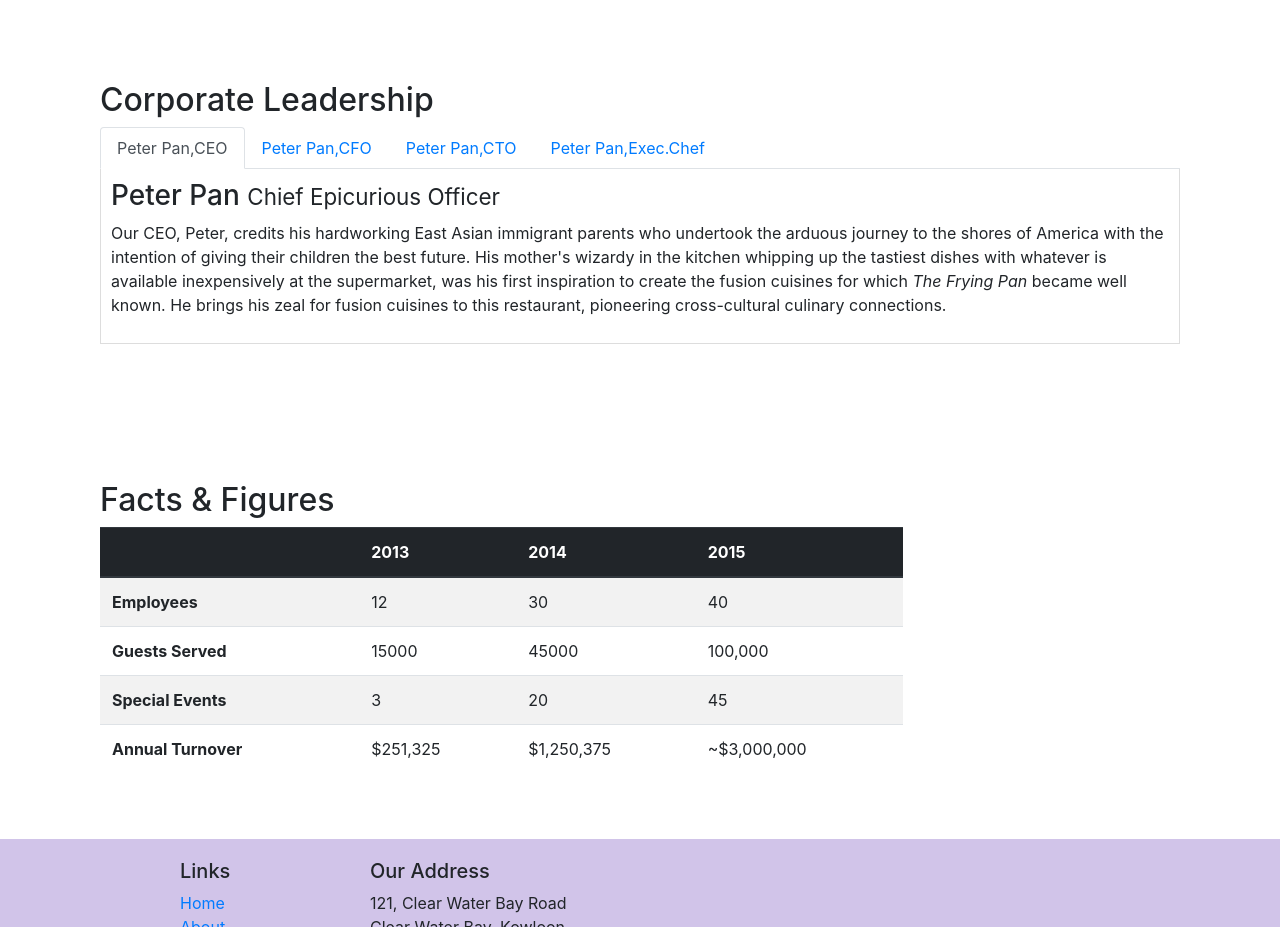
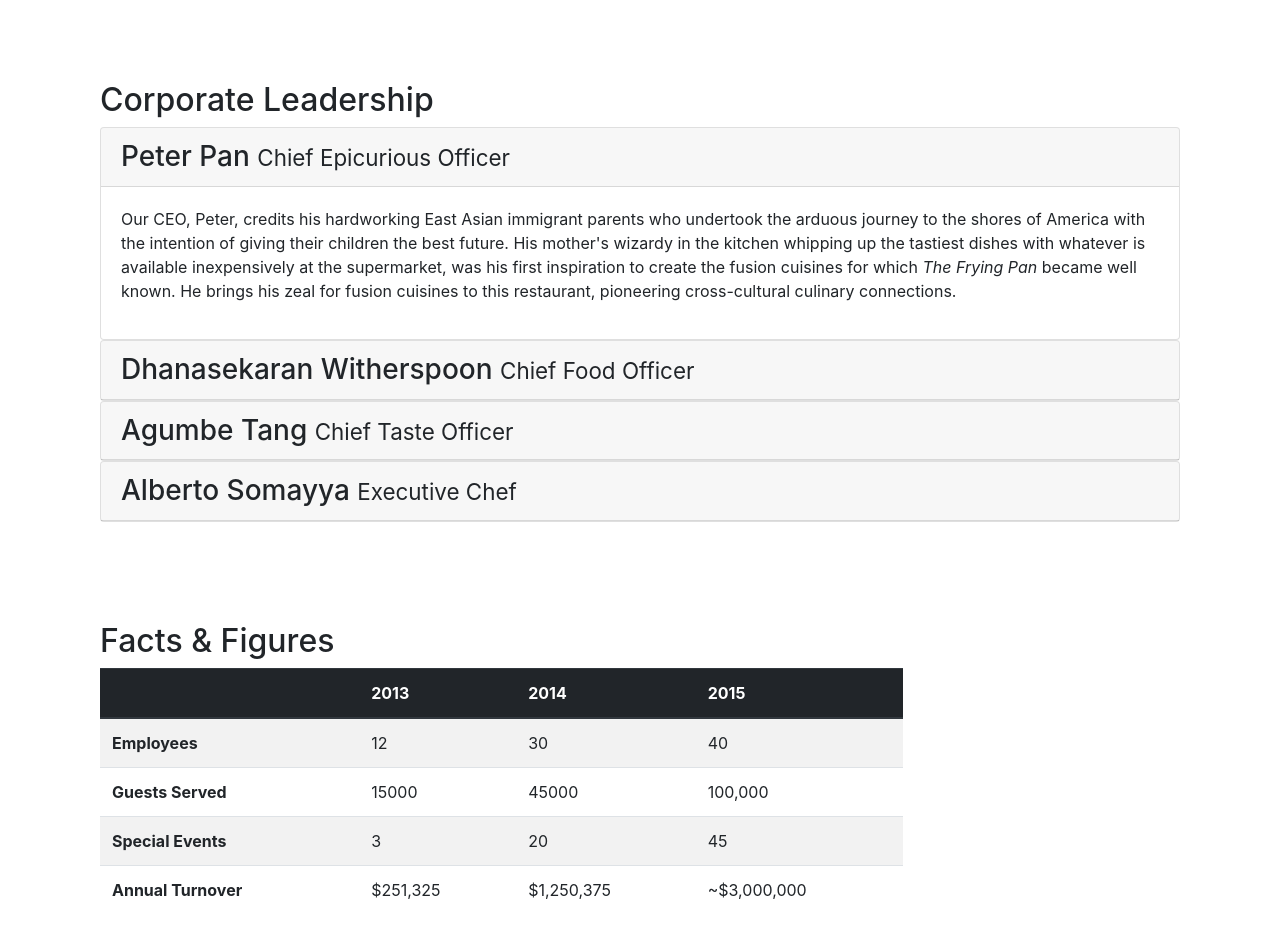
Before and after one commit to dimple0812/Ristorante-Confusion, a website: page aboutus.html in a window 1280 px wide. Shown: the part 940-1867 px from the top of the page. Drawn offline with nearby package versions, Linux system fonts and the light colour scheme.

Commit message:
Accordian

```diff
--- a/aboutus.html
+++ b/aboutus.html
@@ -109,43 +109,82 @@ hungry enough to eat six</p>
         <div class="row row-content">
             <div class="col-12">
                 <h2>Corporate Leadership</h2>
-				<ul class="nav nav-tabs">
-					<li class="nav-item">
-						<a class="nav-link active" href="#peter" role="tab" data-toggle="tab">Peter Pan,CEO</a>
-					</li>
-
-					<li class="nav-item">
-						<a class="nav-link" href="#danny" role="tab" data-toggle="tab">Peter Pan,CFO</a>
-					</li>
-
-					<li class="nav-item">
-						<a class="nav-link" href="#agumbe" role="tab" data-toggle="tab">Peter Pan,CTO</a>
-					</li>
-
-					<li class="nav-item">
-						<a class="nav-link" href="#alberto" role="tab" data-toggle="tab">Peter Pan,Exec.Chef</a>
-					</li>
-
-				</ul>
-				<div class="tab-content">
 
 
+				<div class="accordian">
 
-				<div role="tab-panel" class="tab-pane fade show active" id="peter">
-                <h3>Peter Pan <small>Chief Epicurious Officer</small></h3>
-                <div class="d-none d-sm-block"><p>Our CEO, Peter, credits his hardworking East Asian immigrant parents who undertook the arduous journey to the shores of America with the intention of giving their children the best future. His mother's wizardy in the kitchen whipping up the tastiest dishes with whatever is available inexpensively at the supermarket, was his first inspiration to create the fusion cuisines for which <em>The Frying Pan</em> became well known. He brings his zeal for fusion cuisines to this restaurant, pioneering cross-cultural culinary connections.</p></div>
-                </div>
-				<div role="tab-panel" class="tab-pane fade" id="danny">
-				<h3>Dhanasekaran Witherspoon <small>Chief Food Officer</small></h3>
-                <div class="d-none d-sm-block"><p>Our CFO, Danny, as he is affectionately referred to by his colleagues, comes from a long established family tradition in farming and produce. His experiences growing up on a farm in the Australian outback gave him great appreciation for varieties of food sources. As he puts it in his own words, <em>Everything that runs, wins, and everything that stays, pays!</em></p></div>
-                </div>
-				<div role="tab-panel" class="tab-pane fade" id="agumbe">
-				<h3>Agumbe Tang <small>Chief Taste Officer</small></h3>
-                <div class="d-none d-sm-block"><p>Blessed with the most discerning gustatory sense, Agumbe, our CTO, personally ensures that every dish that we serve meets his exacting tastes. Our chefs dread the tongue lashing that ensues if their dish does not meet his exacting standards. He lives by his motto, <em>You click only if you survive my lick.</em></p></div>
-                </div>
-				<div role="tab-panel" class="tab-pane fade" id="alberto">
-				<h3>Alberto Somayya <small>Executive Chef</small></h3>
-                <div class="d-none d-sm-block"><p>Award winning three-star Michelin chef with wide International experience having worked closely with whos-who in the culinary world, he specializes in creating mouthwatering Indo-Italian fusion experiences. He says, <em>Put together the cuisines from the two craziest cultures, and you get a winning hit! Amma Mia!</em></p></div>
+				<div class="card">
+					<div class="card-header" role="tab" id="peterhead">
+						<h3 class="mb-0">
+						<a data-toggle="collapse" data-target="#peter">
+						Peter Pan <small>Chief Epicurious Officer</small>
+						</a>
+						</h3>
+					</div>
+					<div class="collapse show" id="peter" data-parent="accordian">
+						<div class="card-body">
+								<p class="d-none d-sm-block">
+									Our CEO, Peter, credits his hardworking East Asian immigrant parents who undertook the arduous journey to the shores of America with the intention of giving their children the best future. His mother's wizardy in the kitchen whipping up the tastiest dishes with whatever is available inexpensively at the supermarket, was his first inspiration to create the fusion cuisines for which <em>The Frying Pan</em> became well known. He brings his zeal for fusion cuisines to this restaurant, pioneering cross-cultural culinary connections.
+								</p>
+						</div>
+					</div>
+				</div>
+
+
+				<div class="card">
+					<div class="card-header" role="tab" id="dannyhead">
+						<h3 class="mb-0">
+						<a class="" data-toggle="collapse" data-target="#danny">
+						Dhanasekaran Witherspoon <small>Chief Food Officer</small>
+						</a>
+						</h3>
+					</div>
+					<div class="collapse" id="danny" data-parent="accordian">
+						<div class="card-body">
+							<p class="d-none d-sm-block">
+								Our CFO, Danny, as he is affectionately referred to by his colleagues, comes from a long established family tradition in farming and produce. His experiences growing up on a farm in the Australian outback gave him great appreciation for varieties of food sources. As he puts it in his own words, <em>Everything that runs, wins, and everything that stays, pays!</em>
+							</p>
+
+						</div>
+					</div>
+				</div>
+
+
+				<div class="card">
+					<div class="card-header" role="tab" id="agumbehead">
+						<h3 class="mb-0">
+						<a class="collapsed" data-toggle="collapse" data-target="#agumbe">
+						Agumbe Tang <small>Chief Taste Officer</small>
+						</a>
+						</h3>
+					</div>
+					<div class="collapse" id="agumbe" data-parent="accordian">
+						<div class="card-body">
+							<p class="d-none d-sm-block">
+								Blessed with the most discerning gustatory sense, Agumbe, our CTO, personally ensures that every dish that we serve meets his exacting tastes. Our chefs dread the tongue lashing that ensues if their dish does not meet his exacting standards. He lives by his motto, <em>You click only if you survive my lick.</em>
+							</p>
+
+						</div>
+					</div>
+				</div>
+
+
+				<div class="card">
+					<div class="card-header" role="tab" id="albertohead">
+						<h3 class="mb-0">
+						<a class="collapsed" data-toggle="collapse" data-target="#alberto">
+						Alberto Somayya <small>Executive Chef</small>
+						</a>
+						</h3>
+					</div>
+					<div class="collapse" id="alberto" data-parent="accordian">
+						<div class="card-body">
+							<p class="d-none d-sm-block">
+								Award winning three-star Michelin chef with wide International experience having worked closely with whos-who in the culinary world, he specializes in creating mouthwatering Indo-Italian fusion experiences. He says, <em>Put together the cuisines from the two craziest cultures, and you get a winning hit! Amma Mia!</em>
+							</p>
+
+						</div>
+					</div>
 				</div>
 				</div>
 			</div>
```
